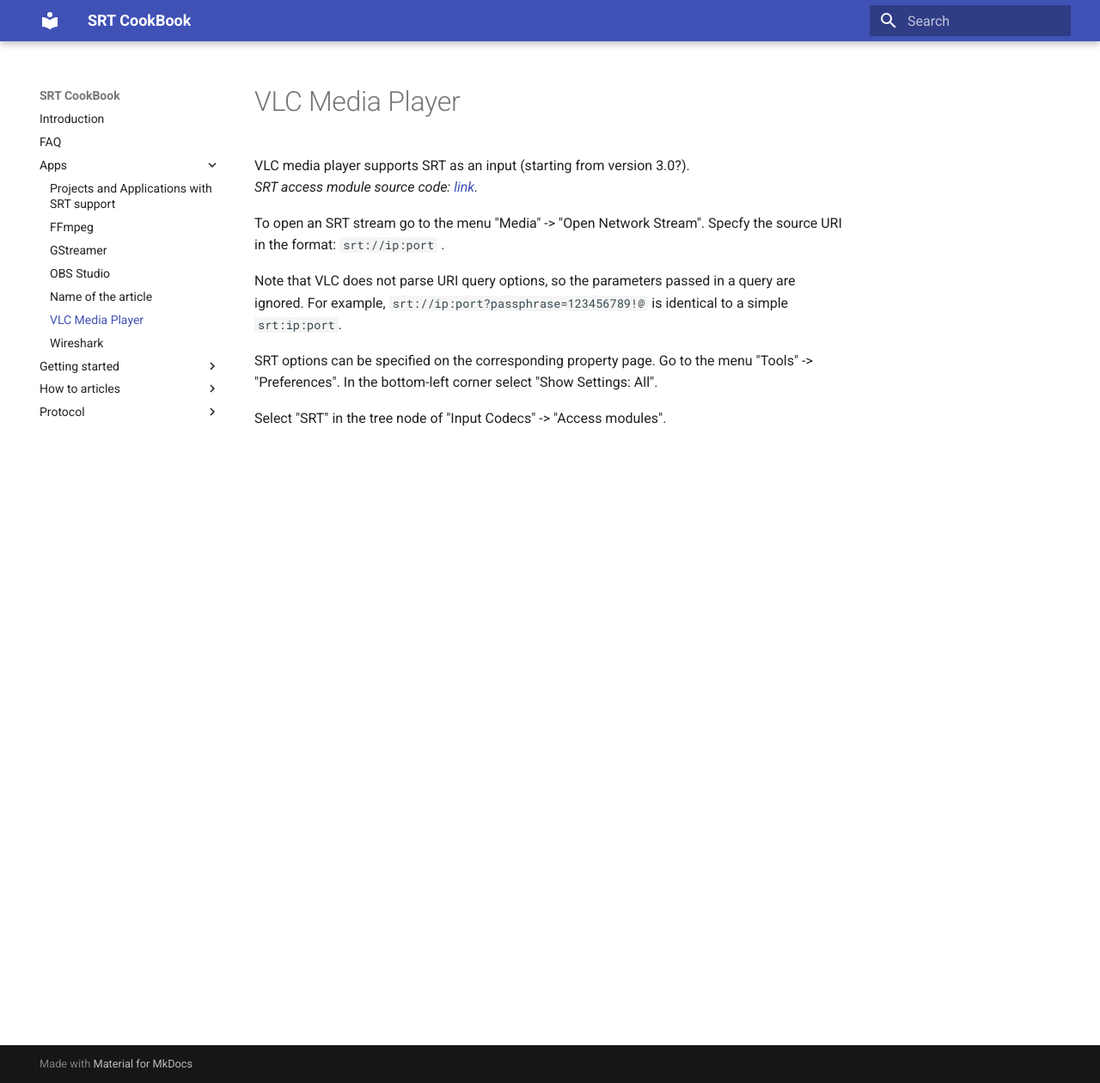
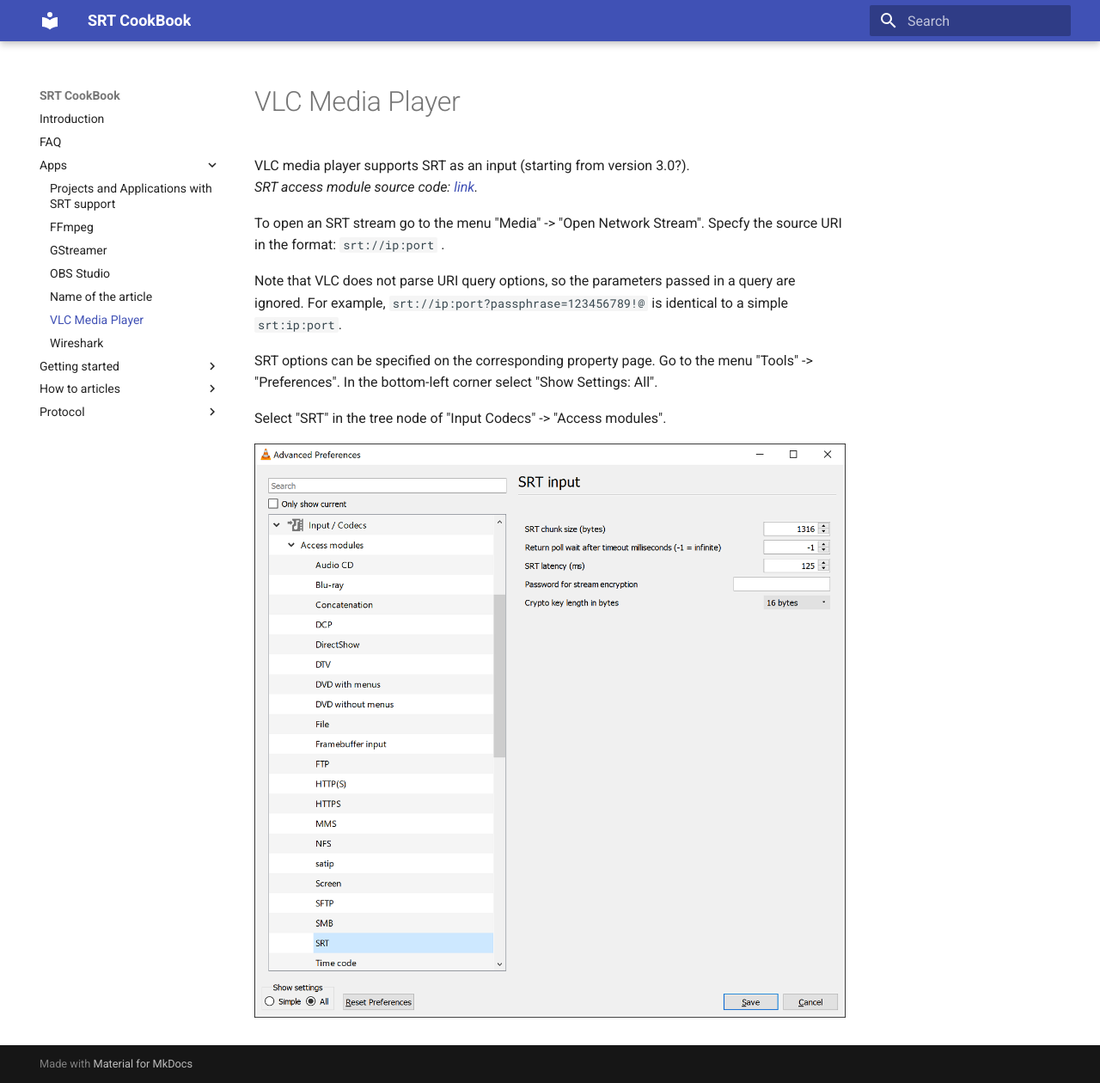
Before and after one commit to SRTLab/srt-cookbook, an MkDocs documentation site: the page built from docs/apps/vlc-media-player.md, in a window 1280 px wide and 1260 px high. Shown: the whole window at 86% size. Built offline with MkDocs 1.6.1 and Material for MkDocs 9.7.7, drawn with Linux system fonts in a browser that asks for light colours.

Commit message:
Changed image path

```diff
--- a/docs/apps/vlc-media-player.md
+++ b/docs/apps/vlc-media-player.md
@@ -15,4 +15,4 @@
 
 Select "SRT" in the tree node of "Input Codecs" -&gt; "Access modules".
 
-![](./vlc-srt-props.png)
+![](img/vlc-srt-props.png)
```
